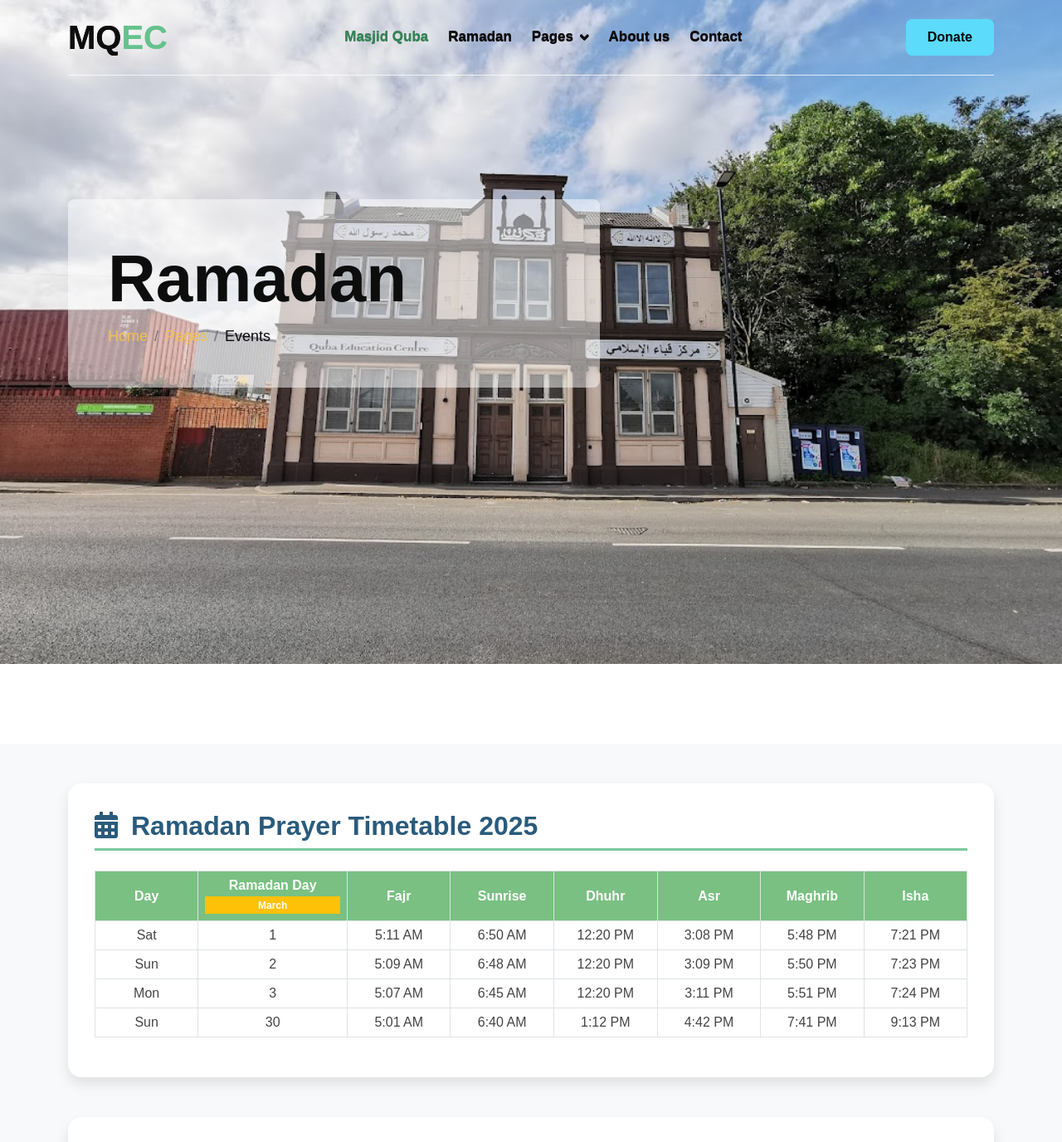
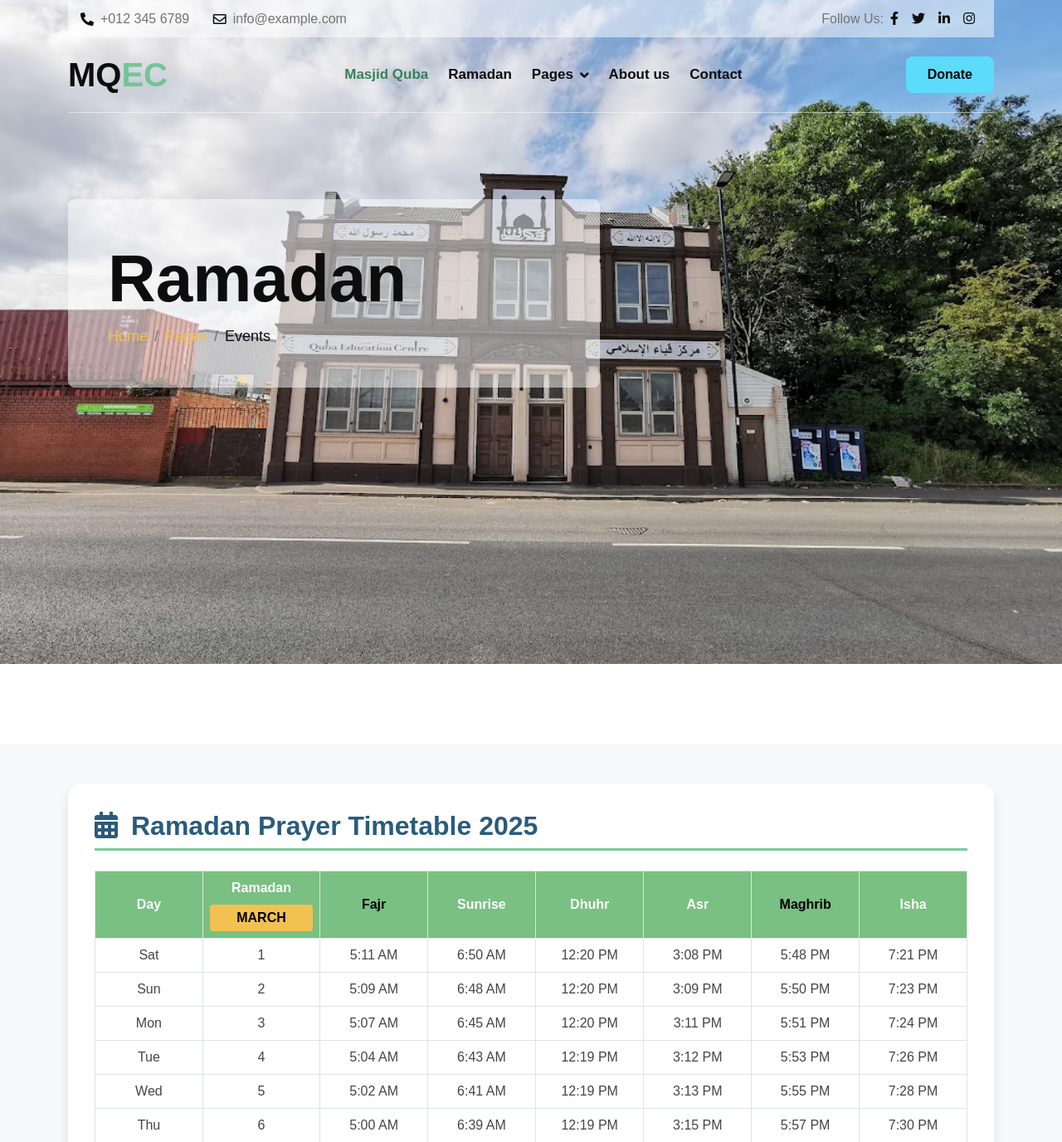
Before and after one commit to mahmodsrouji/mqec, a Django app: page /ramadan/ in a window 1280 px wide. Shown: the top 1376 px of the page at 83% size. Run offline with Django 5.2, Linux system fonts and the light colour scheme; data that the repository does not hold is empty; parts of the project's set-up code (start-up, migrations or seed data) failed here and were passed over; some libraries are stand-ins or nearby versions.

Commit message:
the website

```diff
--- a/templates/base.html
+++ b/templates/base.html
@@ -1,5 +1,4 @@
 {% load static %}
-{% include 'parts/topbar.html' %}
 
 <!DOCTYPE html>
 <html lang="en">
@@ -83,6 +82,8 @@
         .custom-color-heading {
             color: #63c08bd7;
         }
+
+
     </style>
 
 </head>
--- a/templates/pages/ramadan.html
+++ b/templates/pages/ramadan.html
@@ -27,102 +27,8 @@
     <div class="container">
 
         <!-- Prayer Timetable Section -->
-<div class="ramadan-card mb-5">
-    <h2 class="section-title mb-4"><i class="fas fa-calendar-alt me-3"></i>Ramadan Prayer Timetable 2025</h2>
-    <div class="table-responsive">
-        <table class="table table-hover table-bordered text-center align-middle">
-            <thead class="bg-primary text-white">
-                <tr>
-                    <th>Day</th>
-                    <th>
-                        <div class="d-flex flex-column">
-                            Ramadan Day
-                            <span class="badge bg-warning mt-1">March</span>
-                        </div>
-                    </th>
-                    <th class="fw-bold">Fajr</th>
-                    <th>Sunrise</th>
-                    <th>Dhuhr</th>
-                    <th>Asr</th>
-                    <th class="fw-bold">Maghrib</th>
-                    <th>Isha</th>
-                </tr>
-            </thead>
-            <tbody>
-                <!-- Day 1 -->
-                <tr>
-                    <td>Sat</td>
-                    <td>1</td>
-                    <td>5:11 AM</td>
-                    <td>6:50 AM</td>
-                    <td>12:20 PM</td>
-                    <td>3:08 PM</td>
-                    <td>5:48 PM</td>
-                    <td>7:21 PM</td>
-                </tr>
+        {% include 'pages/ramadan_table.html' %}
 
-                <!-- Day 2 -->
-                <tr>
-                    <td>Sun</td>
-                    <td>2</td>
-                    <td>5:09 AM</td>
-                    <td>6:48 AM</td>
-                    <td>12:20 PM</td>
-                    <td>3:09 PM</td>
-                    <td>5:50 PM</td>
-                    <td>7:23 PM</td>
-                </tr>
-
-                <!-- Day 3 -->
-                <tr>
-                    <td>Mon</td>
-                    <td>3</td>
-                    <td>5:07 AM</td>
-                    <td>6:45 AM</td>
-                    <td>12:20 PM</td>
-                    <td>3:11 PM</td>
-                    <td>5:51 PM</td>
-                    <td>7:24 PM</td>
-                </tr>
-
-                <!-- Days 4-29 (Same pattern as original image) -->
-
-                <!-- Day 30 -->
-                <tr>
-                    <td>Sun</td>
-                    <td>30</td>
-                    <td>5:01 AM</td>
-                    <td>6:40 AM</td>
-                    <td>1:12 PM</td>
-                    <td>4:42 PM</td>
-                    <td>7:41 PM</td>
-                    <td>9:13 PM</td>
-                </tr>
-            </tbody>
-        </table>
-    </div>
-</div>
-
-<style>
-/* Mobile Optimization */
-@media (max-width: 768px) {
-    .ramadan-card table {
-        font-size: 13px;
-    }
-    .ramadan-card th,
-    .ramadan-card td {
-        padding: 6px;
-        min-width: 65px;
-    }
-    .badge.bg-warning {
-        font-size: 11px;
-        padding: 3px 6px;
-    }
-    .section-title {
-        font-size: 1.2rem;
-    }
-}
-</style>
 
         <!-- Iftar Section -->
         <div class="ramadan-card mb-5">
--- /dev/null
+++ b/templates/pages/ramadan_table.html
@@ -0,0 +1,443 @@
+<div class="ramadan-card mb-5">
+    <h2 class="section-title mb-4"><i class="fas fa-calendar-alt me-3"></i>Ramadan Prayer Timetable 2025</h2>
+
+    <!-- Desktop Table (Unchanged) -->
+    <div class="table-responsive d-none d-lg-block wow animate__zoomIn ">
+        <table class="table table-hover table-bordered text-center align-middle">
+            <thead class="bg-primary text-white">
+                <tr>
+                    <th>Day</th>
+                    <th style=" color: #fff; position: relative;">
+                        Ramadan
+                        <div style="background: #f1c152; color: #000; padding: 4px 8px; border-radius: 4px; margin-top: 8px; font-weight: bold;">
+                            MARCH
+                        </div>
+                    </th>
+                    <th class="fw-bold" style="color: #000">Fajr</th>
+                    <th>Sunrise</th>
+                    <th>Dhuhr</th>
+                    <th>Asr</th>
+                    <th class="fw-bold" style="color: #000">Maghrib</th>
+                    <th>Isha</th>
+                </tr>
+            </thead>
+            <tbody>
+                <!-- Day 1 -->
+                <tr>
+                    <td>Sat</td>
+                    <td>1</td>
+                    <td>5:11 AM</td>
+                    <td>6:50 AM</td>
+                    <td>12:20 PM</td>
+                    <td>3:08 PM</td>
+                    <td>5:48 PM</td>
+                    <td>7:21 PM</td>
+                </tr>
+
+                <!-- Day 2 -->
+                <tr>
+                    <td>Sun</td>
+                    <td>2</td>
+                    <td>5:09 AM</td>
+                    <td>6:48 AM</td>
+                    <td>12:20 PM</td>
+                    <td>3:09 PM</td>
+                    <td>5:50 PM</td>
+                    <td>7:23 PM</td>
+                </tr>
+
+                <!-- Day 3 -->
+                <tr>
+                    <td>Mon</td>
+                    <td>3</td>
+                    <td>5:07 AM</td>
+                    <td>6:45 AM</td>
+                    <td>12:20 PM</td>
+                    <td>3:11 PM</td>
+                    <td>5:51 PM</td>
+                    <td>7:24 PM</td>
+                </tr>
+
+                <!-- Day 4 -->
+                <tr>
+                    <td>Tue</td>
+                    <td>4</td>
+                    <td>5:04 AM</td>
+                    <td>6:43 AM</td>
+                    <td>12:19 PM</td>
+                    <td>3:12 PM</td>
+                    <td>5:53 PM</td>
+                    <td>7:26 PM</td>
+                </tr>
+
+                <!-- Day 5 -->
+                <tr>
+                    <td>Wed</td>
+                    <td>5</td>
+                    <td>5:02 AM</td>
+                    <td>6:41 AM</td>
+                    <td>12:19 PM</td>
+                    <td>3:13 PM</td>
+                    <td>5:55 PM</td>
+                    <td>7:28 PM</td>
+                </tr>
+
+                <!-- Day 6 -->
+                <tr>
+                    <td>Thu</td>
+                    <td>6</td>
+                    <td>5:00 AM</td>
+                    <td>6:39 AM</td>
+                    <td>12:19 PM</td>
+                    <td>3:15 PM</td>
+                    <td>5:57 PM</td>
+                    <td>7:30 PM</td>
+                </tr>
+
+                <!-- Day 7 -->
+                <tr>
+                    <td>Fri</td>
+                    <td>7</td>
+                    <td>4:58 AM</td>
+                    <td>6:36 AM</td>
+                    <td>12:18 PM</td>
+                    <td>3:16 PM</td>
+                    <td>5:59 PM</td>
+                    <td>7:31 PM</td>
+                </tr>
+
+                <!-- Day 8 -->
+                <tr>
+                    <td>Sat</td>
+                    <td>8</td>
+                    <td>4:56 AM</td>
+                    <td>6:34 AM</td>
+                    <td>12:18 PM</td>
+                    <td>3:17 PM</td>
+                    <td>6:01 PM</td>
+                    <td>7:33 PM</td>
+                </tr>
+
+                <!-- Day 9 -->
+                <tr>
+                    <td>Sun</td>
+                    <td>9</td>
+                    <td>4:53 AM</td>
+                    <td>6:31 AM</td>
+                    <td>12:18 PM</td>
+                    <td>3:18 PM</td>
+                    <td>6:03 PM</td>
+                    <td>7:35 PM</td>
+                </tr>
+
+                <!-- Day 10 -->
+                <tr>
+                    <td>Mon</td>
+                    <td>10</td>
+                    <td>4:51 AM</td>
+                    <td>6:29 AM</td>
+                    <td>12:17 PM</td>
+                    <td>3:20 PM</td>
+                    <td>6:05 PM</td>
+                    <td>7:37 PM</td>
+                </tr>
+
+                <!-- Day 11 -->
+                <tr>
+                    <td>Tue</td>
+                    <td>11</td>
+                    <td>4:49 AM</td>
+                    <td>6:26 AM</td>
+                    <td>12:17 PM</td>
+                    <td>3:21 PM</td>
+                    <td>6:07 PM</td>
+                    <td>7:39 PM</td>
+                </tr>
+
+                <!-- Day 12 -->
+                <tr>
+                    <td>Wed</td>
+                    <td>12</td>
+                    <td>4:47 AM</td>
+                    <td>6:24 AM</td>
+                    <td>12:17 PM</td>
+                    <td>3:22 PM</td>
+                    <td>6:08 PM</td>
+                    <td>7:41 PM</td>
+                </tr>
+
+                <!-- Day 13 -->
+                <tr>
+                    <td>Thu</td>
+                    <td>13</td>
+                    <td>4:44 AM</td>
+                    <td>6:21 AM</td>
+                    <td>12:17 PM</td>
+                    <td>3:23 PM</td>
+                    <td>6:10 PM</td>
+                    <td>7:42 PM</td>
+                </tr>
+
+                <!-- Day 14 -->
+                <tr>
+                    <td>Fri</td>
+                    <td>14</td>
+                    <td>4:42 AM</td>
+                    <td>6:19 AM</td>
+                    <td>12:17 PM</td>
+                    <td>3:24 PM</td>
+                    <td>6:12 PM</td>
+                    <td>7:44 PM</td>
+                </tr>
+
+                <!-- Day 15 -->
+                <tr>
+                    <td>Sat</td>
+                    <td>15</td>
+                    <td>4:39 AM</td>
+                    <td>6:16 AM</td>
+                    <td>12:17 PM</td>
+                    <td>3:25 PM</td>
+                    <td>6:14 PM</td>
+                    <td>7:46 PM</td>
+                </tr>
+
+                <!-- Day 16 -->
+                <tr>
+                    <td>Sun</td>
+                    <td>16</td>
+                    <td>4:37 AM</td>
+                    <td>6:14 AM</td>
+                    <td>12:16 PM</td>
+                    <td>3:27 PM</td>
+                    <td>6:15 PM</td>
+                    <td>7:47 PM</td>
+                </tr>
+
+                <!-- Day 17 -->
+                <tr>
+                    <td>Mon</td>
+                    <td>17</td>
+                    <td>4:35 AM</td>
+                    <td>6:12 AM</td>
+                    <td>12:16 PM</td>
+                    <td>3:28 PM</td>
+                    <td>6:17 PM</td>
+                    <td>7:49 PM</td>
+                </tr>
+
+                <!-- Day 18 -->
+                <tr>
+                    <td>Tue</td>
+                    <td>18</td>
+                    <td>4:32 AM</td>
+                    <td>6:10 AM</td>
+                    <td>12:16 PM</td>
+                    <td>3:29 PM</td>
+                    <td>6:19 PM</td>
+                    <td>7:51 PM</td>
+                </tr>
+
+                <!-- Day 19 -->
+                <tr>
+                    <td>Wed</td>
+                    <td>19</td>
+                    <td>4:29 AM</td>
+                    <td>6:07 AM</td>
+                    <td>12:15 PM</td>
+                    <td>3:30 PM</td>
+                    <td>6:21 PM</td>
+                    <td>7:53 PM</td>
+                </tr>
+
+                <!-- Day 20 -->
+                <tr>
+                    <td>Thu</td>
+                    <td>20</td>
+                    <td>4:26 AM</td>
+                    <td>6:05 AM</td>
+                    <td>12:15 PM</td>
+                    <td>3:31 PM</td>
+                    <td>6:23 PM</td>
+                    <td>7:55 PM</td>
+                </tr>
+
+                <!-- Day 21 -->
+                <tr>
+                    <td>Fri</td>
+                    <td>21</td>
+                    <td>4:24 AM</td>
+                    <td>6:02 AM</td>
+                    <td>12:15 PM</td>
+                    <td>3:32 PM</td>
+                    <td>6:24 PM</td>
+                    <td>7:56 PM</td>
+                </tr>
+
+                <!-- Day 22 -->
+                <tr>
+                    <td>Sat</td>
+                    <td>22</td>
+                    <td>4:21 AM</td>
+                    <td>6:00 AM</td>
+                    <td>12:14 PM</td>
+                    <td>3:34 PM</td>
+                    <td>6:26 PM</td>
+                    <td>7:58 PM</td>
+                </tr>
+
+                <!-- Day 23 -->
+                <tr>
+                    <td>Sun</td>
+                    <td>23</td>
+                    <td>4:18 AM</td>
+                    <td>5:57 AM</td>
+                    <td>12:14 PM</td>
+                    <td>3:35 PM</td>
+                    <td>6:28 PM</td>
+                    <td>8:00 PM</td>
+                </tr>
+
+                <!-- Day 24 -->
+                <tr>
+                    <td>Mon</td>
+                    <td>24</td>
+                    <td>4:16 AM</td>
+                    <td>5:54 AM</td>
+                    <td>12:14 PM</td>
+                    <td>3:36 PM</td>
+                    <td>6:30 PM</td>
+                    <td>8:02 PM</td>
+                </tr>
+
+                <!-- Day 25 -->
+                <tr>
+                    <td>Tue</td>
+                    <td>25</td>
+                    <td>4:14 AM</td>
+                    <td>5:52 AM</td>
+                    <td>12:13 PM</td>
+                    <td>3:37 PM</td>
+                    <td>6:32 PM</td>
+                    <td>8:04 PM</td>
+                </tr>
+
+                <!-- Day 26 -->
+                <tr>
+                    <td>Wed</td>
+                    <td>26</td>
+                    <td>4:11 AM</td>
+                    <td>5:50 AM</td>
+                    <td>12:13 PM</td>
+                    <td>3:38 PM</td>
+                    <td>6:34 PM</td>
+                    <td>8:06 PM</td>
+                </tr>
+
+                <!-- Day 27 -->
+                <tr>
+                    <td>Thu</td>
+                    <td>27</td>
+                    <td>4:09 AM</td>
+                    <td>5:47 AM</td>
+                    <td>12:13 PM</td>
+                    <td>3:39 PM</td>
+                    <td>6:35 PM</td>
+                    <td>8:07 PM</td>
+                </tr>
+
+                <!-- Day 28 -->
+                <tr>
+                    <td>Fri</td>
+                    <td>28</td>
+                    <td>4:06 AM</td>
+                    <td>5:45 AM</td>
+                    <td>12:12 PM</td>
+                    <td>3:40 PM</td>
+                    <td>6:37 PM</td>
+                    <td>8:09 PM</td>
+                </tr>
+
+                <!-- Day 29 -->
+                <tr>
+                    <td>Sat</td>
+                    <td>29</td>
+                    <td>4:03 AM</td>
+                    <td>5:42 AM</td>
+                    <td>12:12 PM</td>
+                    <td>3:41 PM</td>
+                    <td>6:39 PM</td>
+                    <td>8:11 PM</td>
+                </tr>
+
+                <!-- Day 30 -->
+                <tr>
+                    <td>Sun</td>
+                    <td>30</td>
+                    <td>5:01 AM</td>
+                    <td>6:40 AM</td>
+                    <td>1:12 PM</td>
+                    <td>4:42 PM</td>
+                    <td>7:41 PM</td>
+                    <td>9:13 PM</td>
+                </tr>
+            </tbody>
+        </table>
+    </div>
+
+    <!-- Mobile Cards -->
+    <div class="d-block d-lg-none">
+        <div class="row row-cols-1 row-cols-md-2 g-3">
+            <!-- Day 1 -->
+            <div class="col">
+                <div class="card h-100 border-primary">
+                    <div class="card-header bg-primary text-white py-2">
+                        <div class="d-flex justify-content-between">
+                            <span>السبت - 1 مارس</span>
+                            <i class="fas fa-moon"></i>
+                        </div>
+                    </div>
+                    <div class="card-body">
+                        <div class="row g-1">
+                            <div class="col-4 text-center border-end">
+                                <small class="text-muted">الفجر</small>
+                                <div class="fw-bold">5:11 ص</div>
+                            </div>
+                            <div class="col-4 text-center border-end">
+                                <small class="text-muted">المغرب</small>
+                                <div class="fw-bold">5:48 م</div>
+                            </div>
+                            <div class="col-4 text-center">
+                                <small class="text-muted">العشاء</small>
+                                <div>7:21 م</div>
+                            </div>
+                        </div>
+                    </div>
+                </div>
+            </div>
+            <!-- كرر لبقية الأيام -->
+        </div>
+    </div>
+
+    <style>
+        /* Mobile Card Customizations */
+        @media (max-width: 768px) {
+            .mobile-ramadan-table {
+                font-size: 14px;
+            }
+            .mobile-ramadan-table th,
+            .mobile-ramadan-table td {
+                padding: 8px;
+                white-space: nowrap;
+            }
+            .ramadan-card .card {
+                border-radius: 12px;
+                box-shadow: 0 2px 8px rgba(0,0,0,0.1);
+            }
+            .ramadan-card .card-header {
+                font-size: 0.9rem;
+            }
+        }
+        </style>
+
+</div>
--- a/templates/parts/topbar.html
+++ b/templates/parts/topbar.html
@@ -1,5 +1,31 @@
 <!-- Topbar Start -->
 <div class="container-fluid fixed-top">
+    <!-- Top Contact Bar -->
+    <div class="container topbar d-none d-lg-block">
+        <div class="topbar-inner">
+            <div class="row gx-0">
+                <div class="col-lg-7 text-start">
+                    <div class="h-100 d-inline-flex align-items-center me-4">
+                        <span class="fa fa-phone-alt me-2 text-dark"></span>
+                        <a href="tel:+0123456789" class="text-secondary"><span>+012 345 6789</span></a>
+                    </div>
+                    <div class="h-100 d-inline-flex align-items-center">
+                        <span class="far fa-envelope me-2 text-dark"></span>
+                        <a href="mailto:info@example.com" class="text-secondary"><span>info@example.com</span></a>
+                    </div>
+                </div>
+                <div class="col-lg-5 text-end">
+                    <div class="h-100 d-inline-flex align-items-center">
+                        <span class="text-body">Follow Us:</span>
+                        <a class="text-dark px-2" href="#"><i class="fab fa-facebook-f"></i></a>
+                        <a class="text-dark px-2" href="#"><i class="fab fa-twitter"></i></a>
+                        <a class="text-dark px-2" href="#"><i class="fab fa-linkedin-in"></i></a>
+                        <a class="text-dark px-2" href="#"><i class="fab fa-instagram"></i></a>
+                    </div>
+                </div>
+            </div>
+        </div>
+    </div>
     <!-- Main Navigation Bar -->
     <div class="container">
         <nav class="navbar navbar-light navbar-expand-lg py-3">
```
Also changed, not shown: templates/pages/index.html (+4 -4 lines), templates/prayers/_prayer_times.html (+17 -1 lines).
